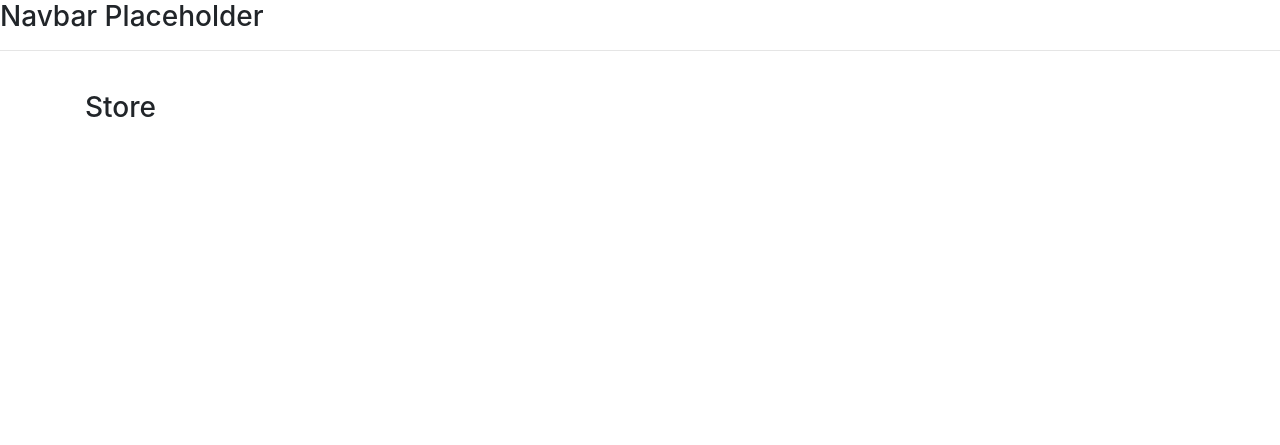
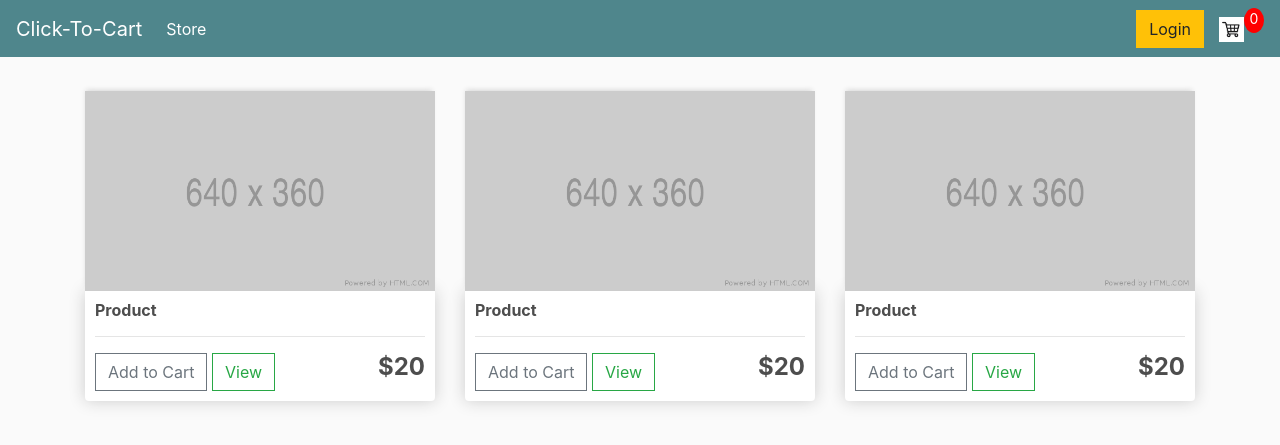
Before and after one commit to Chamanthi12/GroupProject, a Django app: page / in a window 1280 px wide. Shown: the top 445 px of the page. Run offline with Django 3.2, Linux system fonts and the light colour scheme; some libraries are stand-ins or nearby versions.

Commit message:
update navbar,store,cart,checkout pages

```diff
--- a/ecommerce/static/css/main.css
+++ b/ecommerce/static/css/main.css
@@ -0,0 +1,99 @@
+body{
+	background-color: hsl(0, 0%, 98%);
+}
+
+h1,h2,h3,h4,h5,h6{
+	color:hsl(0, 0%, 30%);
+}
+
+.box-element{
+	box-shadow:hsl(0, 0%, 80%) 0 0 16px;
+	background-color: #fff;
+	border-radius: 4px;
+	padding: 10px;
+}
+
+.thumbnail{
+	width: 100%;
+	height: 200px;
+	-webkit-box-shadow: -1px -3px 5px -2px rgba(214,214,214,1);
+    -moz-box-shadow: -1px -3px 5px -2px rgba(214,214,214,1);
+    box-shadow: -1px -3px 5px -2px rgba(214,214,214,1);
+}
+
+.product{
+	border-radius: 0 0 4px 4px;
+}
+
+.bg-dark{
+	background-color: #4f868c!important;
+}
+
+#cart-icon{
+	width:25px;
+	display: inline-block;
+	margin-left: 15px;
+}
+
+#cart-total{
+	display: block;
+	text-align: center;
+	color:#fff;
+	background-color: red;
+	width: 20px;
+	height: 25px;
+	border-radius: 50%;
+	font-size: 14px;
+}
+
+.col-lg-4, .col-lg-6, .col-lg-8, .col-lg-12{
+	margin-top: 10px;
+}
+
+.btn{
+	border-radius: 0;
+}
+
+.row-image{
+	width: 100px;
+}
+
+.form-field{
+	width:250px;
+	display: inline-block;
+	padding: 5px;
+}
+
+.cart-row{
+	display: flex;
+    align-items: flex-stretch;
+    padding-bottom: 10px;
+    margin-bottom: 10px;
+    border-bottom: 1px solid #ececec;
+
+}
+
+.quantity{
+	display: inline-block;
+	font-weight: 700;
+	padding-right:10px;
+
+
+}
+
+.chg-quantity{
+	width: 12px;
+	cursor: pointer;
+	display: block;
+	margin-top: 5px;
+	transition:.1s;
+}
+
+.chg-quantity:hover{
+	opacity: .6;
+}
+
+
+.hidden{
+	display: none!important;
+}
--- a/ecommerce/store/templates/store/main.html
+++ b/ecommerce/store/templates/store/main.html
@@ -10,8 +10,30 @@
         <link rel="stylesheet" type="text/css" href="{% static 'css/main.css' %}">
      </head>
      <body>
-         <h3>Navbar Placeholder</h3>
-    <hr>
+         <nav class="navbar navbar-expand-lg navbar-dark bg-dark">
+	  <a class="navbar-brand" href="{% url 'store' %}">Click-To-Cart</a>
+	  <button class="navbar-toggler" type="button" data-toggle="collapse" data-target="#navbarSupportedContent" aria-controls="navbarSupportedContent" aria-expanded="false" aria-label="Toggle navigation">
+	    <span class="navbar-toggler-icon"></span>
+	  </button>
+
+	  <div class="collapse navbar-collapse" id="navbarSupportedContent">
+	    <ul class="navbar-nav mr-auto">
+	      <li class="nav-item active">
+	        <a class="nav-link" href="{% url 'store' %}">Store<span class="sr-only">(current)</span></a>
+	      </li>
+
+	    </ul>
+	    <div class="form-inline my-2 my-lg-0">
+	     	<a href="#"class="btn btn-warning">Login</a>
+
+	     	<a href="{% url 'cart' %}">
+	    		<img  id="cart-icon" src="{% static 'images/cart.jpg' %}">
+	    	</a>
+	    	<p id="cart-total">0</p>
+
+	    </div>
+	  </div>
+	</nav>
 
         <div class="container">
             <br>
--- a/ecommerce/store/templates/store/store.html
+++ b/ecommerce/store/templates/store/store.html
@@ -1,6 +1,44 @@
-
 {% extends 'store/main.html' %}
 {% load static %}
 {% block content %}
-     <h3>Store</h3>
+     <div class="row">
+		<div class="col-lg-4">
+             <img class="thumbnail" src="{% static 'images/placeholder.png' %}">
+			<div class="box-element product">
+                 <h6><strong>Product</strong></h6>
+                 <hr>
+                 <button  class="btn btn-outline-secondary add-btn">Add to Cart</button>
+				<a class="btn btn-outline-success" href="#">View</a>
+				<h4 style="display: inline-block; float: right"><strong>$20</strong></h4>
+
+
+			</div>
+		</div>
+
+		<div class="col-lg-4">
+             <img class="thumbnail" src="{% static 'images/placeholder.png' %}">
+			<div class="box-element product">
+                 <h6><strong>Product</strong></h6>
+				<hr>
+
+				<button  class="btn btn-outline-secondary add-btn">Add to Cart</button>
+				<a class="btn btn-outline-success" href="#">View</a>
+				<h4 style="display: inline-block; float: right"><strong>$20</strong></h4>
+
+			</div>
+		</div>
+
+		<div class="col-lg-4">
+             <img class="thumbnail" src="{% static 'images/placeholder.png' %}">
+			<div class="box-element product">
+                 <h6><strong>Product</strong></h6>
+				<hr>
+
+				<button  class="btn btn-outline-secondary add-btn">Add to Cart</button>
+				<a class="btn btn-outline-success" href="#">View</a>
+				<h4 style="display: inline-block; float: right"><strong>$20</strong></h4>
+
+			</div>
+		</div>
+	</div>
 {% endblock content %}
```
Also changed, not shown: ecommerce/store/templates/store/cart.html (+50 -1 lines), ecommerce/store/templates/store/checkout.html (+63 -1 lines), ecommerce/static/images/arrow-down.png (added), ecommerce/static/images/arrow-up.png (added), ecommerce/static/images/placeholder.png (added).
